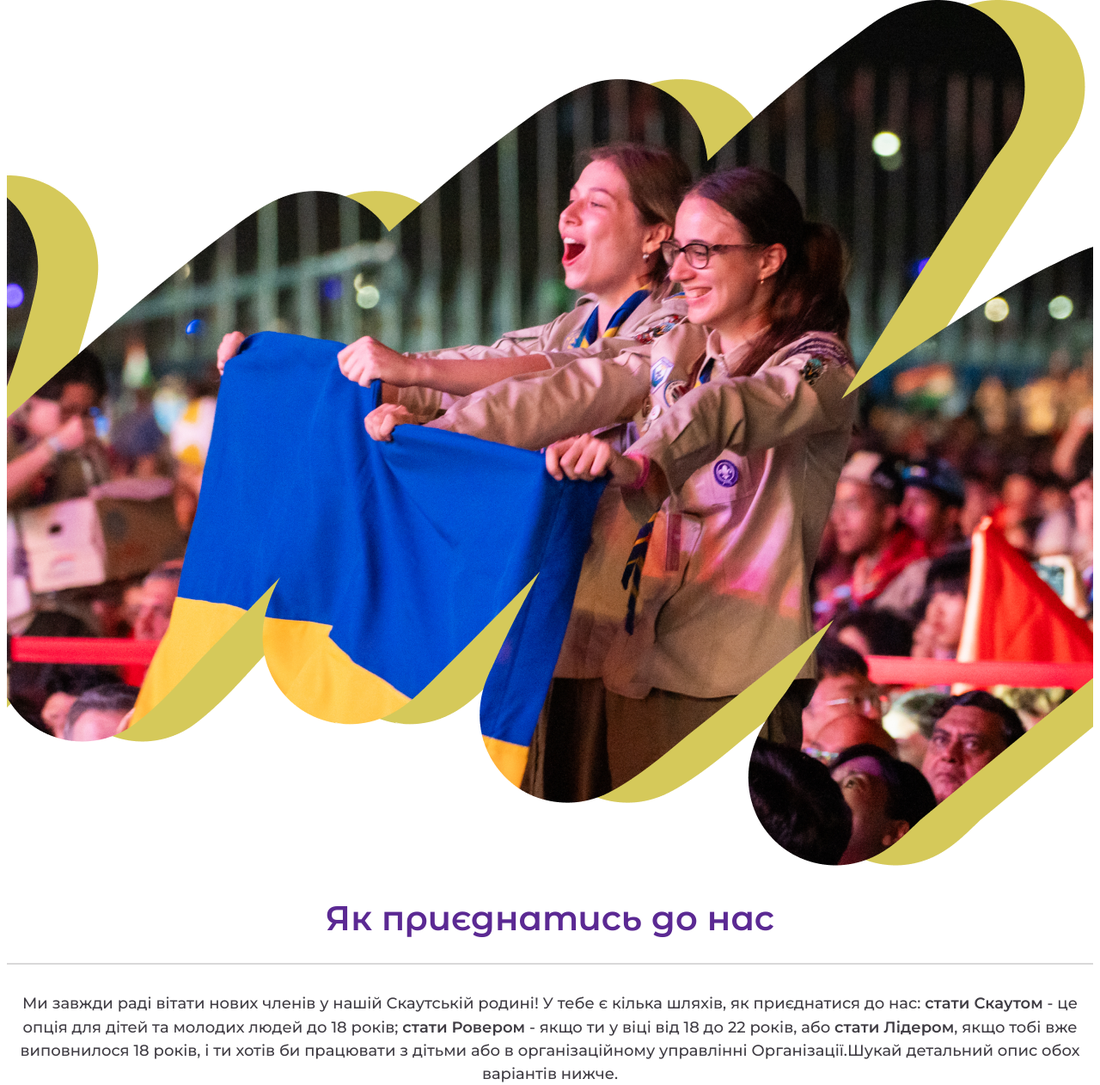
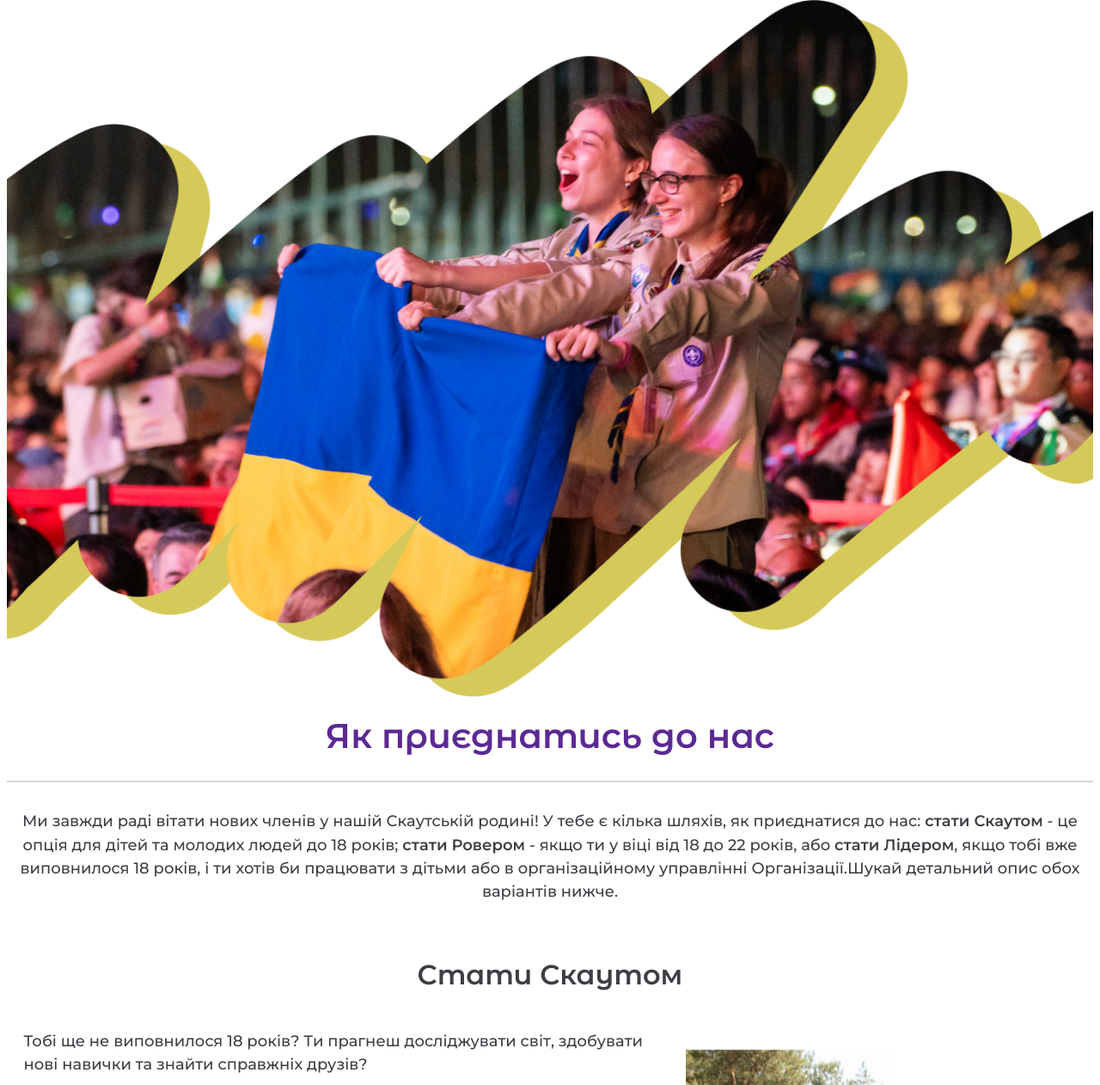
Before and after one commit to ValentynaJasochka/scouts-website, a PHP site: page /join-us.html in a window 1280 px wide. Shown: the part 148-1410 px from the top of the page at 86% size. Run offline with PHP 8.4, Linux system fonts and the light colour scheme.

Commit message:
join-us banner

```diff
--- a/join-us-styles.css
+++ b/join-us-styles.css
@@ -229,7 +229,6 @@
   /* MAIN */
   .banner {
     width: 100%;
-    height: 1022px;
     background-position: bottom 0 center, bottom 40% center;
     background-size: cover, contain;
     background-image: url("./images/join-us/join-us-desktop-banner.png");
```
Also changed, not shown: images/join-us/join-us-desktop-banner.png.
